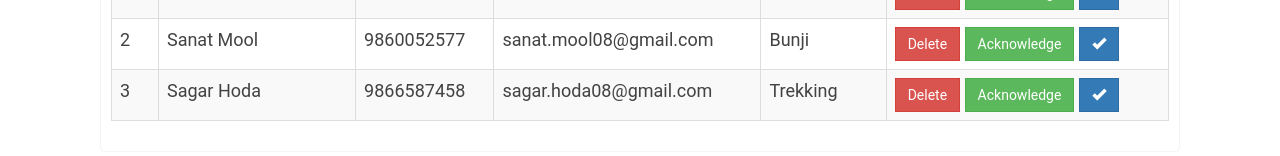
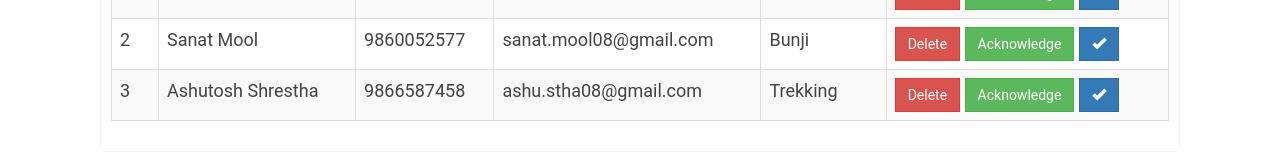
Before and after one commit to ashustha/CMS, a plain HTML site: page index.html in a window 1280 px wide. Shown: the part 644-800 px from the top of the page. Drawn offline with Linux system fonts and the light colour scheme.

Commit message:
changed name

```diff
--- a/index.html
+++ b/index.html
@@ -123,9 +123,9 @@
                            </tr>
                            <tr>
                                <td>3</td>
-                               <td>Sagar Hoda</td>
+                               <td>Ashutosh Shrestha</td>
                                <td>9866587458</td>
-                               <td>sagar.hoda08@gmail.com</td>
+                               <td>ashu.stha08@gmail.com</td>
                                <td>Trekking</td>
                                <td>
                                    <button class="btn btn-danger">Delete</button>
```
